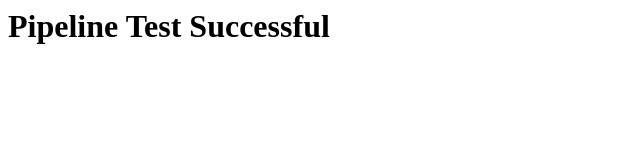
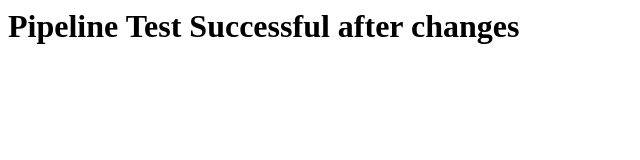
Before and after one commit to Ishwari2010/DevOps_CIA, a plain HTML site: page index.html in a window 1280 px wide. Shown: the whole page, without its empty margins (0-640 px from the left). Drawn offline with Linux system fonts and the light colour scheme.

Commit message:
testing after changes

```diff
--- a/index.html
+++ b/index.html
@@ -1 +1 @@
-<h1>Pipeline Test Successful</h1>
+<h1>Pipeline Test Successful after changes</h1>
```
